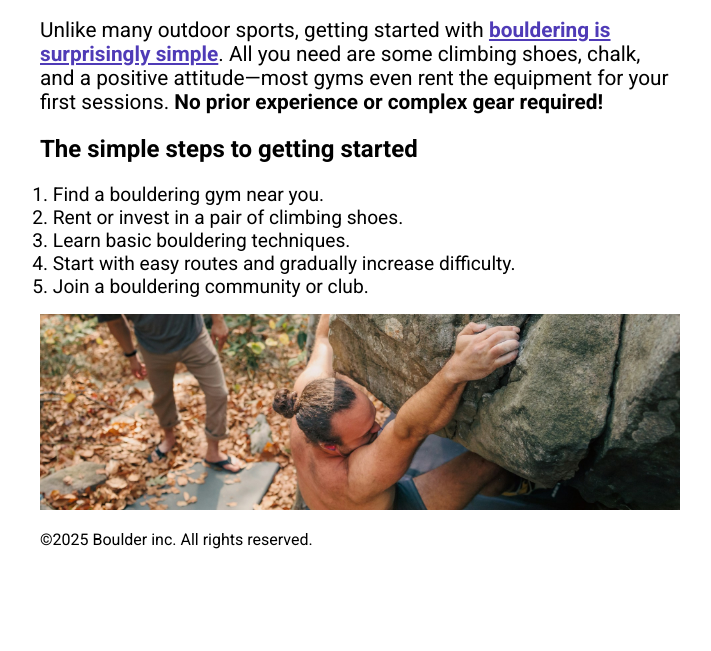
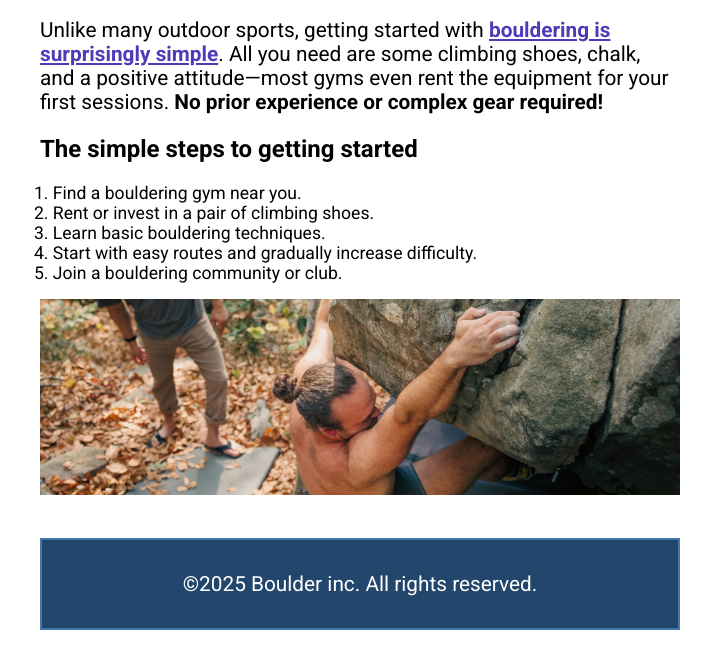
Before and after one commit to KarlBox28/T4C_2sk_PVY_zamostny, a plain HTML site: page 1 - Bouldering/Web/index.html in a window 1280 px wide. Shown: the part 410-1061 px from the top of the page, without its empty margins (280-991 px from the left). Before the commit the page ends 975 px from the top, so only its background shows below. Drawn offline with Linux system fonts and the light colour scheme.

Commit message:
1 - final done

```diff
--- a/1 - Bouldering/Web/index.html
+++ b/1 - Bouldering/Web/index.html
@@ -12,7 +12,7 @@
 <body>
     <header>
         <div id="logo"><img src="src/logo.svg" alt="logo"></div>
-        <h1 class="light-blue">Getting started with Bouldering</h1>
+        <h1 class="light-blue">Getting started <br>with Bouldering</h1>
     </header>
     <main>
 
@@ -37,6 +37,7 @@
         </section>
     </main>
     <footer>
+        <br>
         <p>©2025 Boulder inc. All rights reserved.</p>
     </footer>
 </body>
--- a/1 - Bouldering/Web/style.css
+++ b/1 - Bouldering/Web/style.css
@@ -40,7 +40,7 @@ header h1 {
     padding-left: 2%;
 }
 #simple-steps ol li{
-    font-size: 1.2rem;
+    font-size: 1.1rem;
 }
 #how-to-get-started h2{
     font-size: 3rem;
@@ -53,3 +53,13 @@ header h1 {
 #outdoors {
     width: 100%;
 }
+
+footer p {
+    text-align: center;
+    font-size: 0.8rem;
+    color: white;
+    padding: 5% 20% 5% 20%;
+    border: 2px solid rgba(70, 118, 171);
+    background-color: rgba(35, 70, 108);
+    font-size: 1.3rem;
+}
```
Also changed, not shown: 1 other file.
